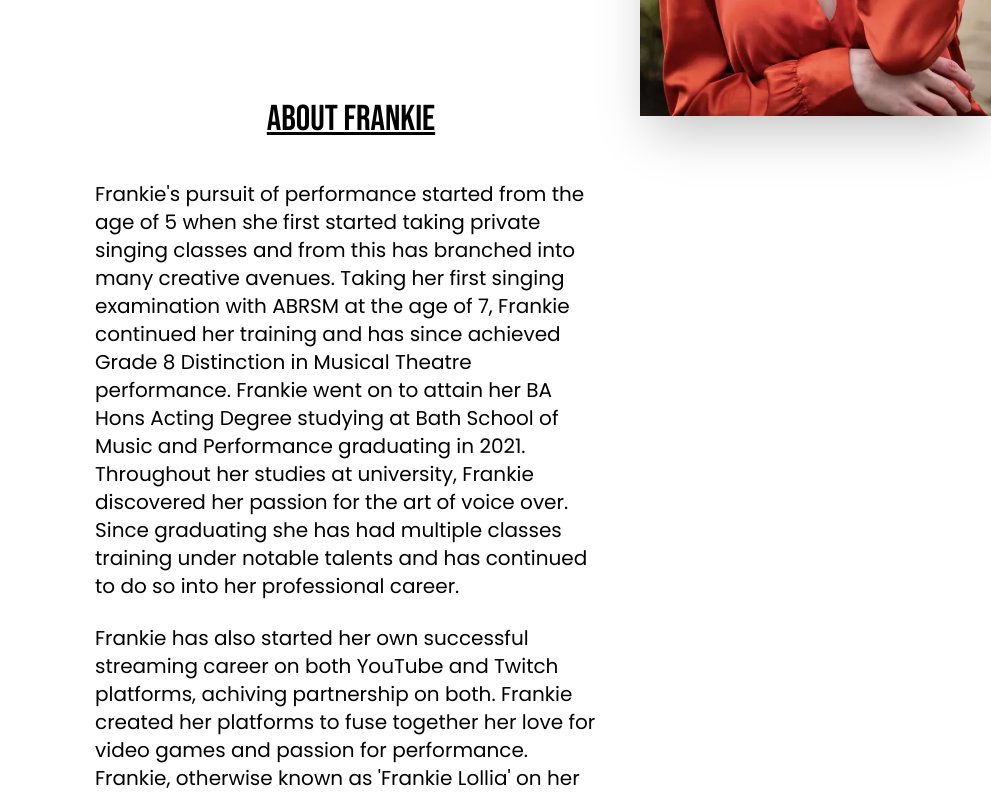
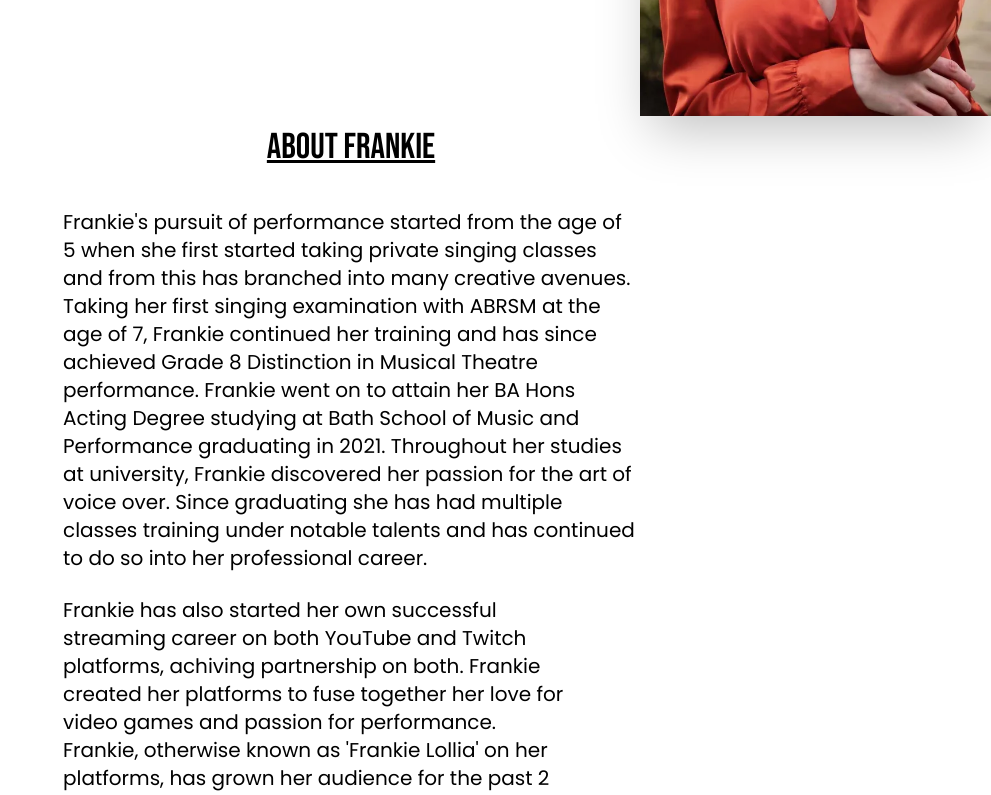
Before and after one commit to MikelGV/Learn, a Next.js app in the folder learn-tailwind/: page / in a window 1280 px wide. Shown: the part 484-1279 px from the top of the page, without its empty margins (289-1280 px from the left). Built offline with nearby package versions, Linux system fonts and the light colour scheme.

Commit message:
max-w-lg to max-w-xl

```diff
--- a/learn-tailwind/pages/index.tsx
+++ b/learn-tailwind/pages/index.tsx
@@ -42,7 +42,7 @@ export default function Home() {
         <div id='About' className='flex items-center justify-center h-screen'>
           <div className='text-center'>
             <h2 className='text-4xl underline mb-10'>About Frankie</h2>
-            <p className='max-w-lg text-left text-xl mb-6 font-poppins'>
+            <p className='max-w-xl text-left text-xl mb-6 font-poppins'>
               Frankie's pursuit of performance started from the age of 5 when she first started taking private singing classes and from this has branched into many creative avenues.
               Taking her first singing examination with ABRSM at the age of 7,
               Frankie continued her training and has since achieved Grade 8 Distinction in Musical Theatre performance. Frankie went on to attain her BA Hons Acting Degree studying at Bath School of Music and Performance graduating in 2021.
```
